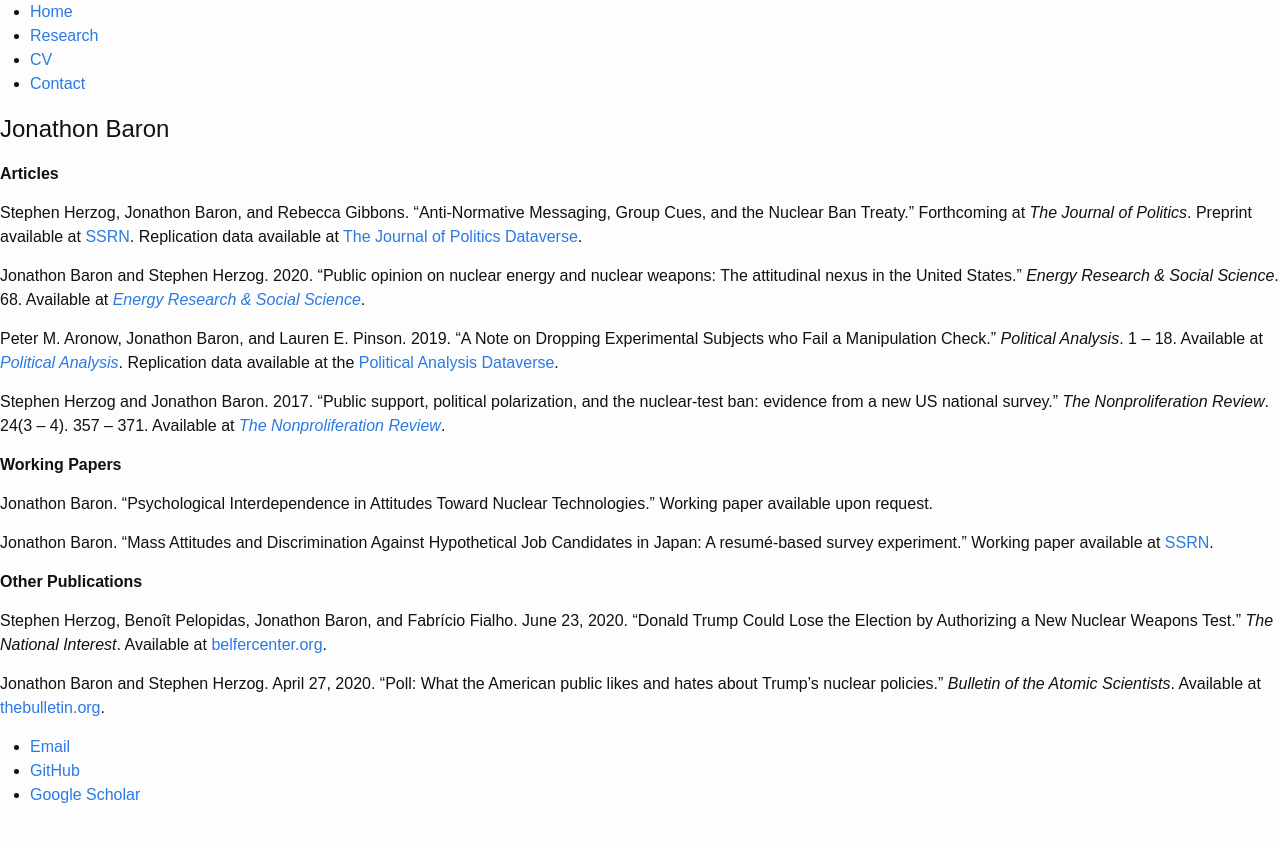
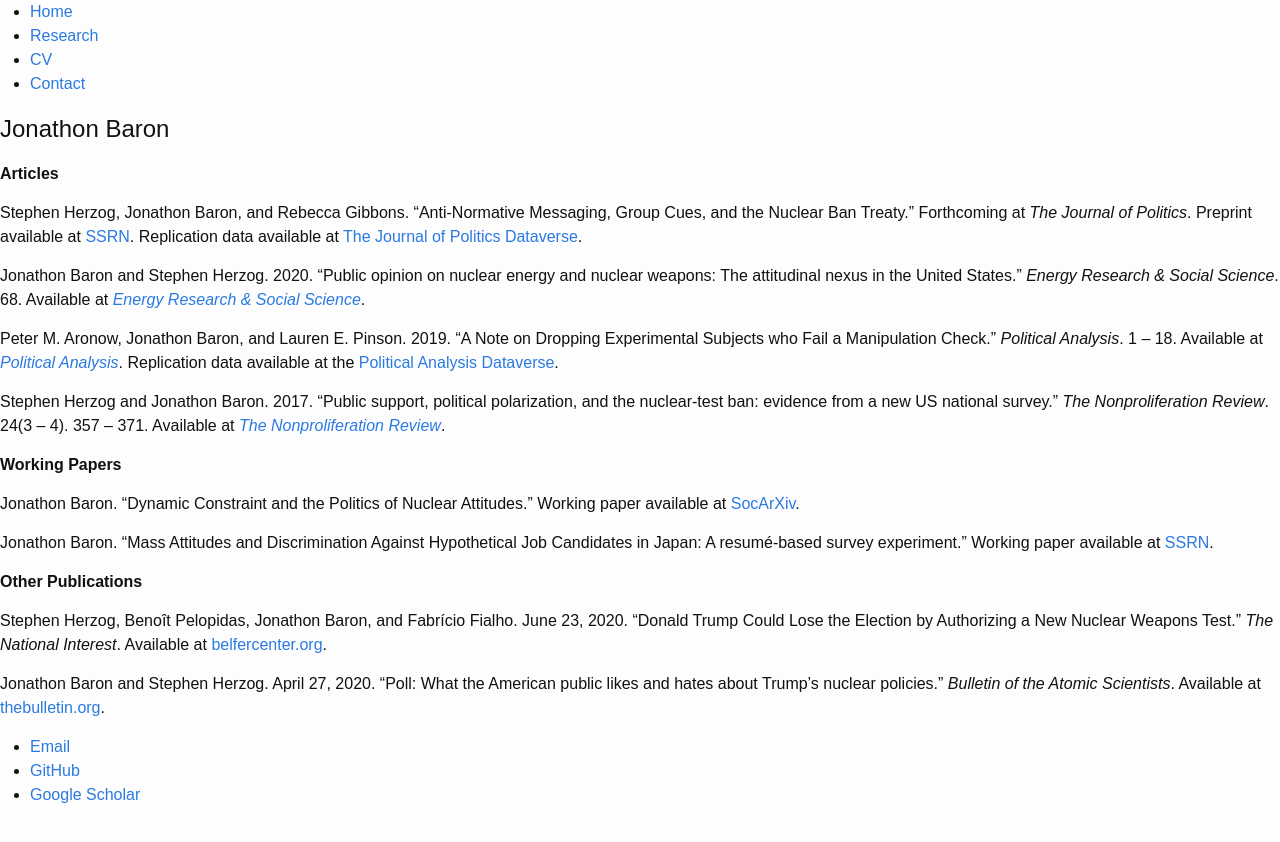
Before and after one commit to jonathonbaron/jonathonbaron.github.io, a Jekyll site: the page built from research/index.md, in a window 1280 px wide. Shown: the top 842 px of the page. Built offline with Jekyll 4.4.1, drawn with Linux system fonts in a browser that asks for light colours.

Commit message:
Update index.md

```diff
--- a/research/index.md
+++ b/research/index.md
@@ -18,7 +18,8 @@ Stephen Herzog and Jonathon Baron. 2017. "Public support, political polarization
 
 **Working Papers**
 
-Jonathon Baron. "Psychological Interdependence in Attitudes Toward Nuclear Technologies." Working paper available upon request.
+Jonathon Baron. "Dynamic Constraint and the Politics of Nuclear Attitudes." Working paper available
+at <a href="https://osf.io/preprints/socarxiv/gmdtb/" target="_blank">SocArXiv</a>.
 
 Jonathon Baron. "Mass Attitudes and Discrimination Against Hypothetical Job Candidates in Japan: A resumé-based
 survey experiment." Working paper available at <a href="https://ssrn.com/abstract=3631838" target="_blank">SSRN</a>.
```
